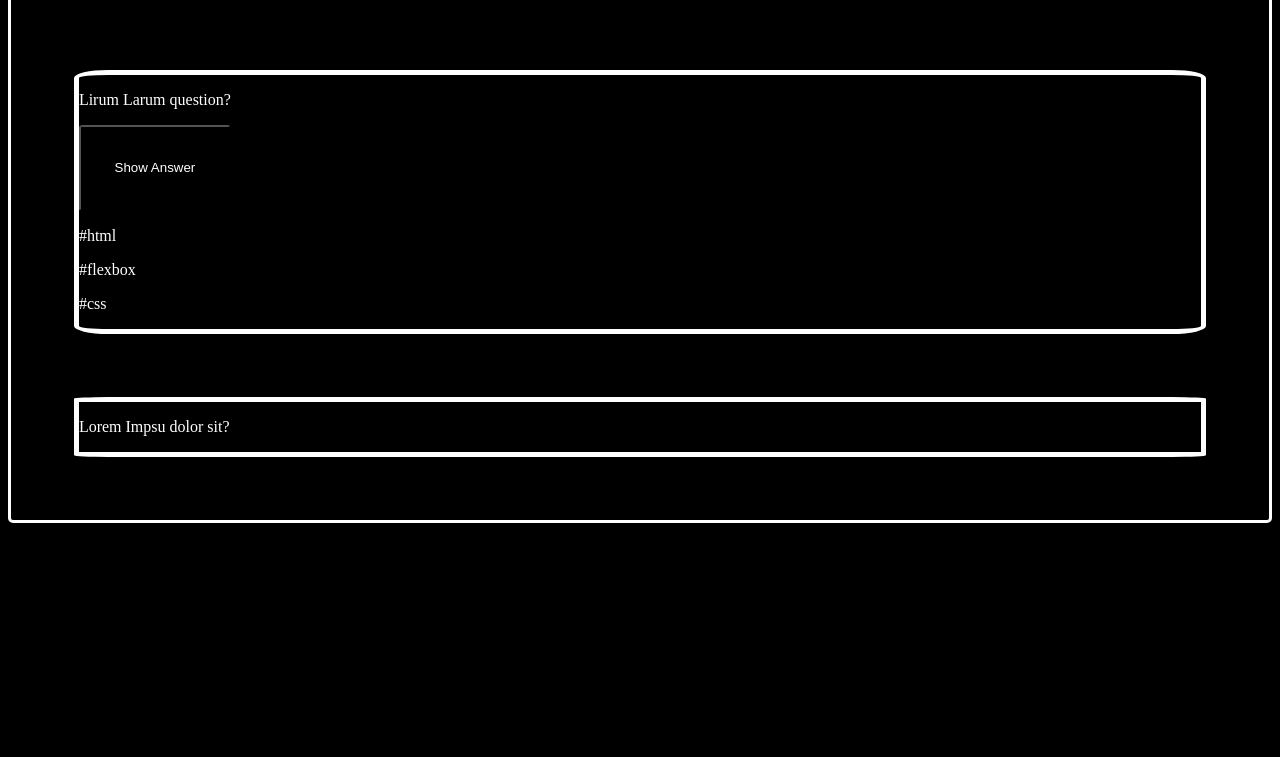
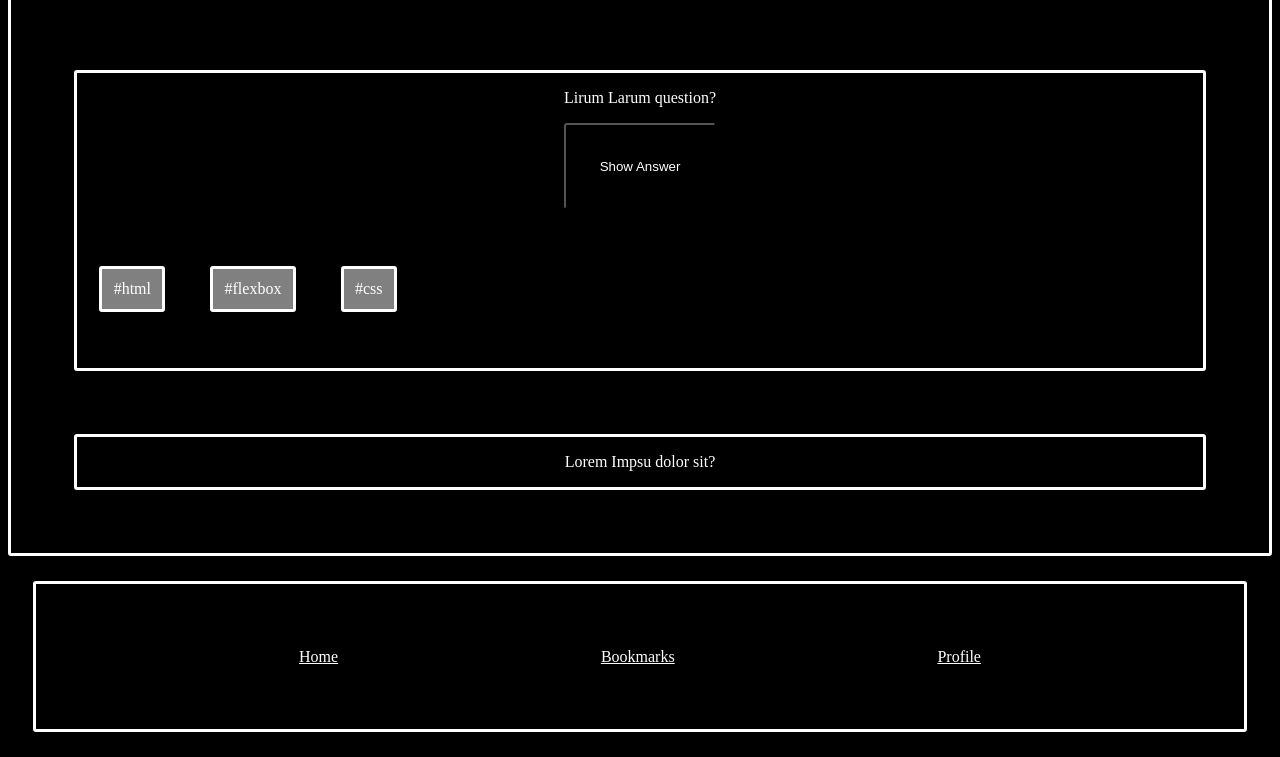
Before and after one commit to BenRodProd/quiz-app, a plain HTML site: page index.html in a window 1280 px wide. Shown: the part 84-841 px from the top of the page. Before the commit the page ends 800 px from the top, so only its background shows below. Drawn offline with Linux system fonts and the light colour scheme.

Commit message:
styling finished

```diff
--- a/css/styles.css
+++ b/css/styles.css
@@ -1,33 +1,61 @@
 * {
   background-color: black;
   color: white;
-  border-radius: 3%;
+  border-radius: 3px;
+  display: flexbox;
+  justify-content: center;
 }
 body {
-  display: flexbox;
-  justify-content: center;
 }
 header {
   display: flex;
   justify-content: center;
 }
 main {
-  border-radius: 5px;
+  border-radius: 3px;
   border-color: white;
   border-style: solid;
 }
+
+p {
+  text-align: center;
+}
+
 .QuestionCard {
-  display: flexbox;
-  justify-content: center;
+  text-align: center;
   margin: 5%;
-  border: 5px solid white;
+  border: 3px solid white;
 }
 .AnswerCard {
   margin: 5%;
-  border: 5px solid white;
+  border: 3px solid white;
 }
 button {
   padding: 3%;
 }
 .tags {
+  display: flex;
+  justify-content: left;
 }
+.tags p {
+  background-color: grey;
+  border: 3px solid white;
+  padding: 1%;
+  margin: 5% 2%;
+}
+footer {
+  display: flexbox;
+
+  justify-content: center;
+}
+nav {
+  border: 3px solid white;
+  display: flex;
+
+  justify-content: space-evenly;
+  bottom: 0;
+  padding: 5% 0%;
+  margin: 2%;
+}
+nav a {
+}
--- a/index.html
+++ b/index.html
@@ -23,6 +23,10 @@
     </section>
   </main>
   <footer>
-    <nav></nav>
+    <nav>
+      <a href="index.html">Home</a>
+      <a href="index.html">Bookmarks</a>
+      <a href="index.html">Profile</a>
+    </nav>
   </footer>
 </body>
```
